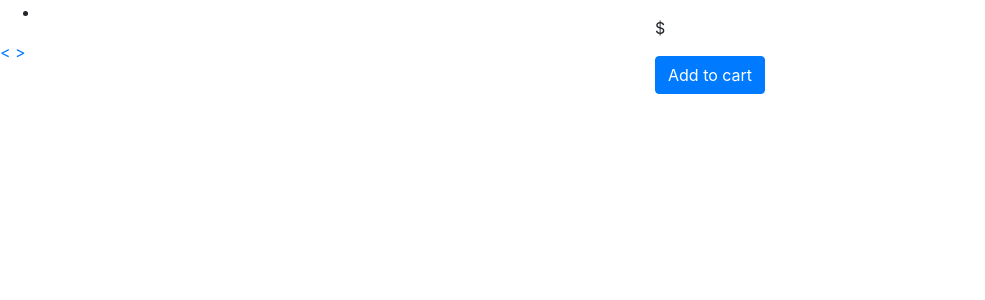
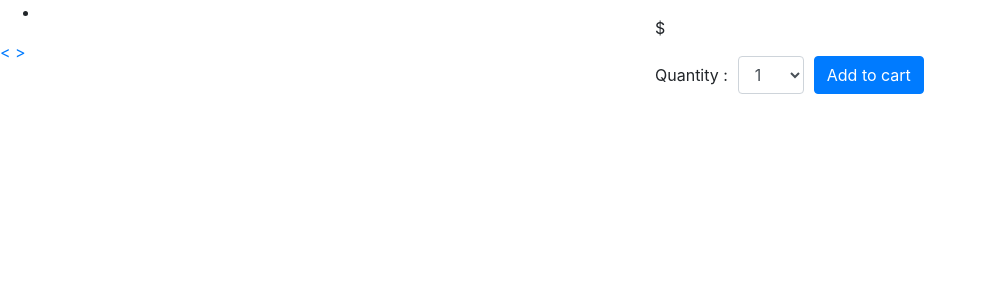
Before and after one commit to sadakchap/complete-demo-ecommerce, a Django app: template products/templates/products/product_detail.html in a window 1280 px wide. Shown: the part 56-356 px from the top of the page, without its empty margins (0-985 px from the left). Run offline with Django 3.2, Linux system fonts and the light colour scheme; the template is opened without the code that fills it: values that come from a table or form of the project are taken from there, others are empty; some libraries are stand-ins or nearby versions.

Commit message:
adding product to cart

```diff
--- a/cart/forms.py
+++ b/cart/forms.py
@@ -3,5 +3,5 @@ from django import forms
 PRODUCT_QUANTITY_CHOICES = ( (i, str(i)) for i in range(1, 21))
 
 class CartAddProductForm(forms.Form):
-    quantity = forms.TypedChoiceField(choices=PRODUCT_QUANTITY_CHOICES, coerce=int)
+    quantity = forms.TypedChoiceField(label="Quantity : ",choices=PRODUCT_QUANTITY_CHOICES, coerce=int)
     update   = forms.BooleanField(required=False, initial=False, widget=forms.HiddenInput())
--- a/cart/templates/cart/cart_detail.html
+++ b/cart/templates/cart/cart_detail.html
@@ -29,7 +29,7 @@
                                 <img src="{{ product.image.url }}" alt="" width="50px" height="50px">
                             </a>
                         </th>
-                        <td>{{ product.name }}</td>
+                        <td><a href="{{ product.get_absolute_url }}">{{ product.name|truncatewords:7 }}</a></td>
                         <td>{{ item.quantity }}</td>
                         <td><a href="{% url 'cart:cart_remove' product.id %}">Remove</a></td>
                         <td>${{ item.price}}</td>
@@ -39,7 +39,7 @@
                 {% endfor %}
                 <tr class="total">
                     <td>Total:</td>
-                    <td colspan="4" class="text-right">{{ cart.get_total_price }}</td>
+                    <td colspan="5" class="text-right">${{ cart.get_total_price }}</td>
                 </tr>
             </tbody>
         </table>
--- a/cart/views.py
+++ b/cart/views.py
@@ -15,14 +15,14 @@ def cart_add(request, product_id):
     form = CartAddProductForm(request.POST)
     if form.is_valid():
         cd = form.cleaned_data
-        cart.add( product_id=product.id, quantity=cd['quantity'], update_quantity=cd['update'])
+        cart.add( product=product, quantity=cd['quantity'], update_quantity=cd['update'])
     return redirect('cart:cart_detail')
 
 @login_required
-def cart_remove(self, product_id):
+def cart_remove(request, product_id):
     cart = Cart(request)
     product = get_object_or_404(Product, id=product_id)
-    cart.remove(product.id)
+    cart.remove(product)
     return redirect('cart:cart_detail')
 
 def cart_detail(request):
--- a/products/templates/products/product_detail.html
+++ b/products/templates/products/product_detail.html
@@ -1,8 +1,22 @@
 {% extends "base.html" %}
 {% load static %}
+{% load crispy_forms_tags %}
 {% block extrastyles %}
 <link rel="stylesheet" href="{% static 'css/exzoom/jquery.exzoom.css'%}">
 <link rel="stylesheet" href="{% static 'css/product_detail.css' %}">
+<style>
+    label{
+        display: inline;
+    }
+    span.asteriskField{
+        display: none;
+    }
+    div#div_id_quantity{
+        display: flex;
+        justify-content: space-between;
+        align-items: baseline;
+    }
+</style>
 {% endblock %}
 {% block page_title %} Maa Shop-Products {% endblock %}
 {% block content %}
@@ -42,7 +56,20 @@
                     <div class="product-desc-box">
                         {{ product.desc|safe }}
                     </div>
-                    <button type="submit" class="btn btn-primary">Add to cart</button>
+                    <div class="cart-form">
+                        <form action="{% url 'cart:cart_add' product.id %}" method="post">
+                            {% csrf_token %}
+                            <div class="form-row">
+                                <div class="form-group quantity-field col-md-3 mb-0">
+                                    {{ cart_form.quantity|as_crispy_field }}
+                                    {{ cart_form.update|as_crispy_field }}
+                                </div>
+                                <div class="form-group col-md-8 mb-0">
+                                    <button type="submit" class="btn btn-primary">Add to cart</button>
+                                </div>
+                            </div>
+                        </form>
+                    </div>
                 </div>
                 <!-- product detail end -->
             </div>
--- a/products/views.py
+++ b/products/views.py
@@ -1,5 +1,6 @@
 from django.shortcuts import render, get_object_or_404
 from .models import Category, Product
+from cart.forms import CartAddProductForm
 
 # Create your views here.
 def product_list(request, category_slug=None):
@@ -18,6 +19,8 @@ def product_list(request, category_slug=None):
 
 def product_detail(request, id, slug):
     product = get_object_or_404(Product, id=id, slug=slug)
+    cart_form = CartAddProductForm()
     return render(request, 'products/product_detail.html', {
         'product': product,
+        'cart_form': cart_form,
     })
```
